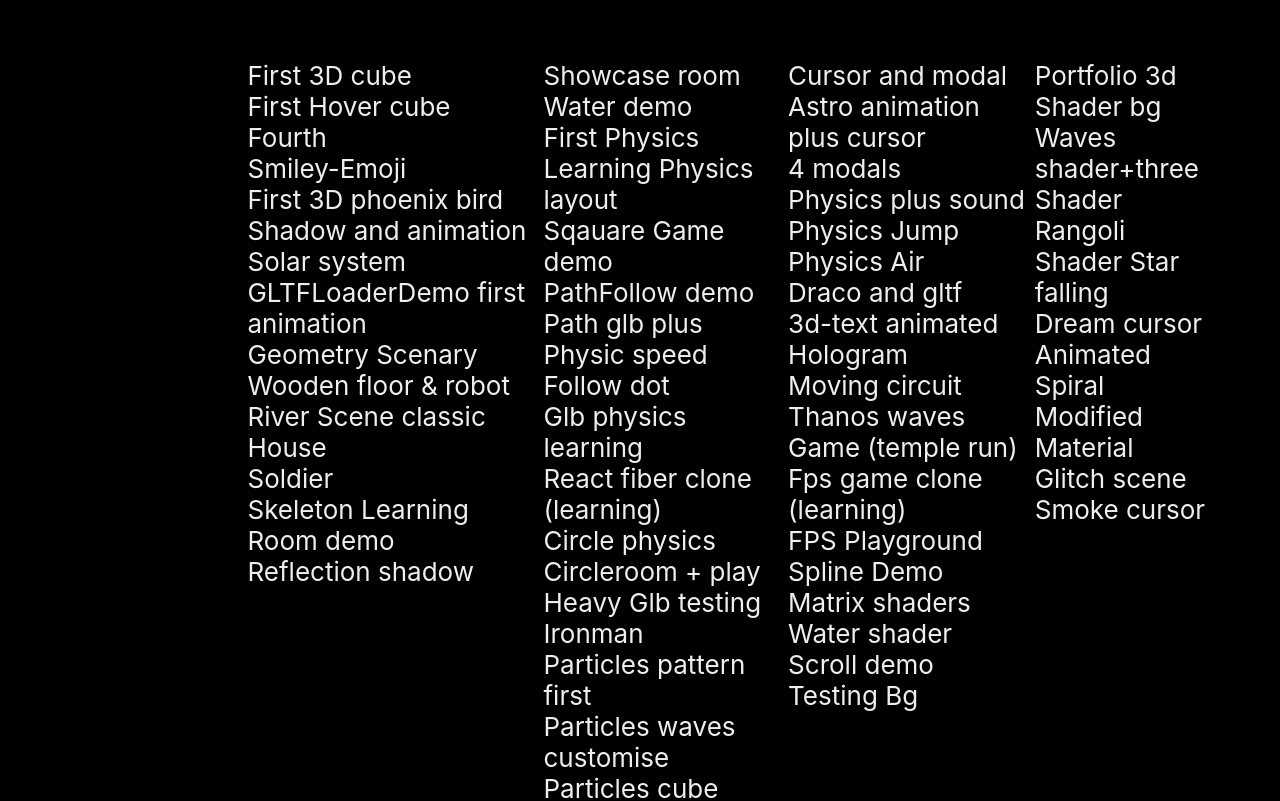
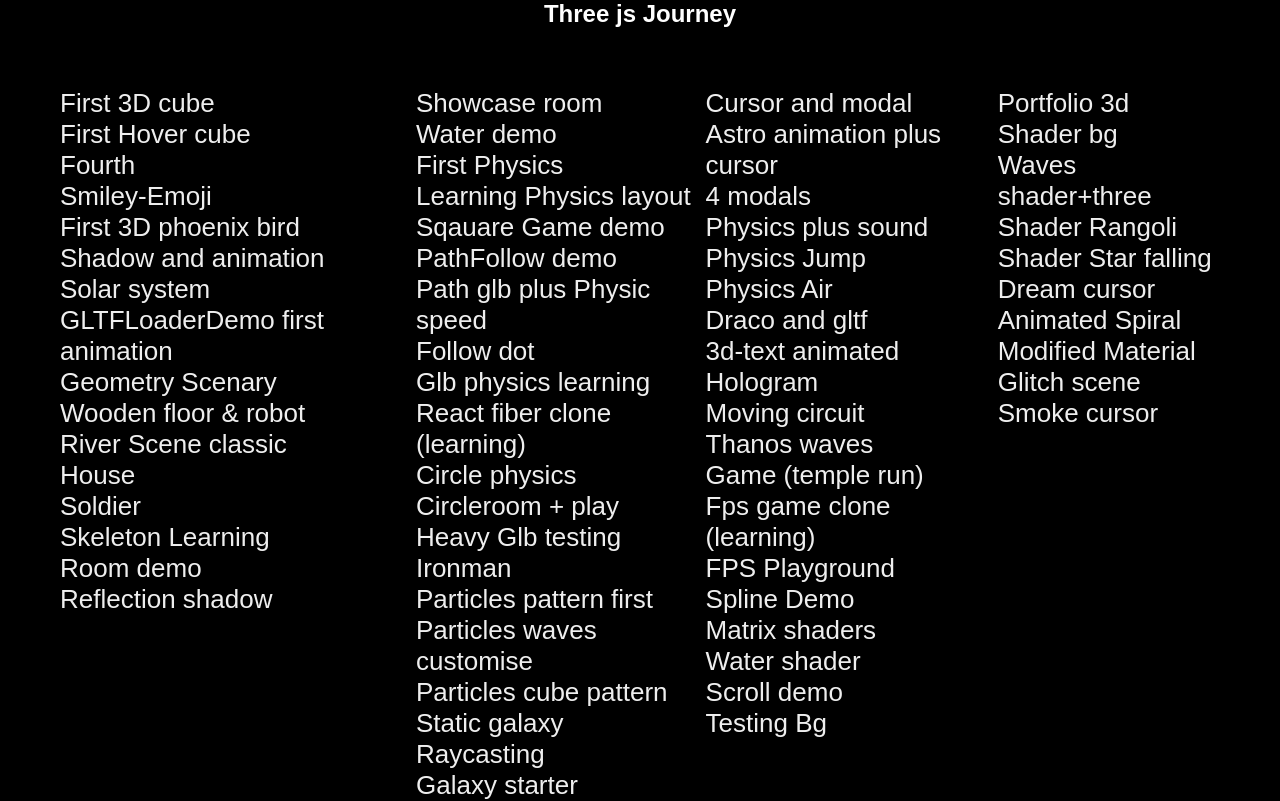
Before and after one commit to Jayesh2401/Threejs, a React (Create React App) app: page /Awwward in a window 1280 px wide. Shown: the top 801 px of the page. Built offline with nearby package versions, Linux system fonts and the light colour scheme.

Commit message:
Update App.js

```diff
--- a/src/App.js
+++ b/src/App.js
@@ -4,9 +4,11 @@
 
 function App() {
   return (
+
+    <section>
+    <h1 style={{display:"flex" , justifyContent:"center" , margin:"auto" , color:"white" }}>Three js Journey</h1>
     <div className="App">
 
-    <h1 style={{display:"flex" , justifyContent:"center" , margin:"auto" }}>Three js Journey</h1>
       <div className="linkList">
       <Link to="/FirstDemo" target="_blank"> First 3D cube</Link>
         <Link to="/Second" target="_blank"> First Hover cube</Link>
@@ -80,6 +82,7 @@
         <Link to="/Smoke" target="_blank"> Smoke cursor</Link>
       </div>
     </div>
+  </section>
   );
 }
 
```
